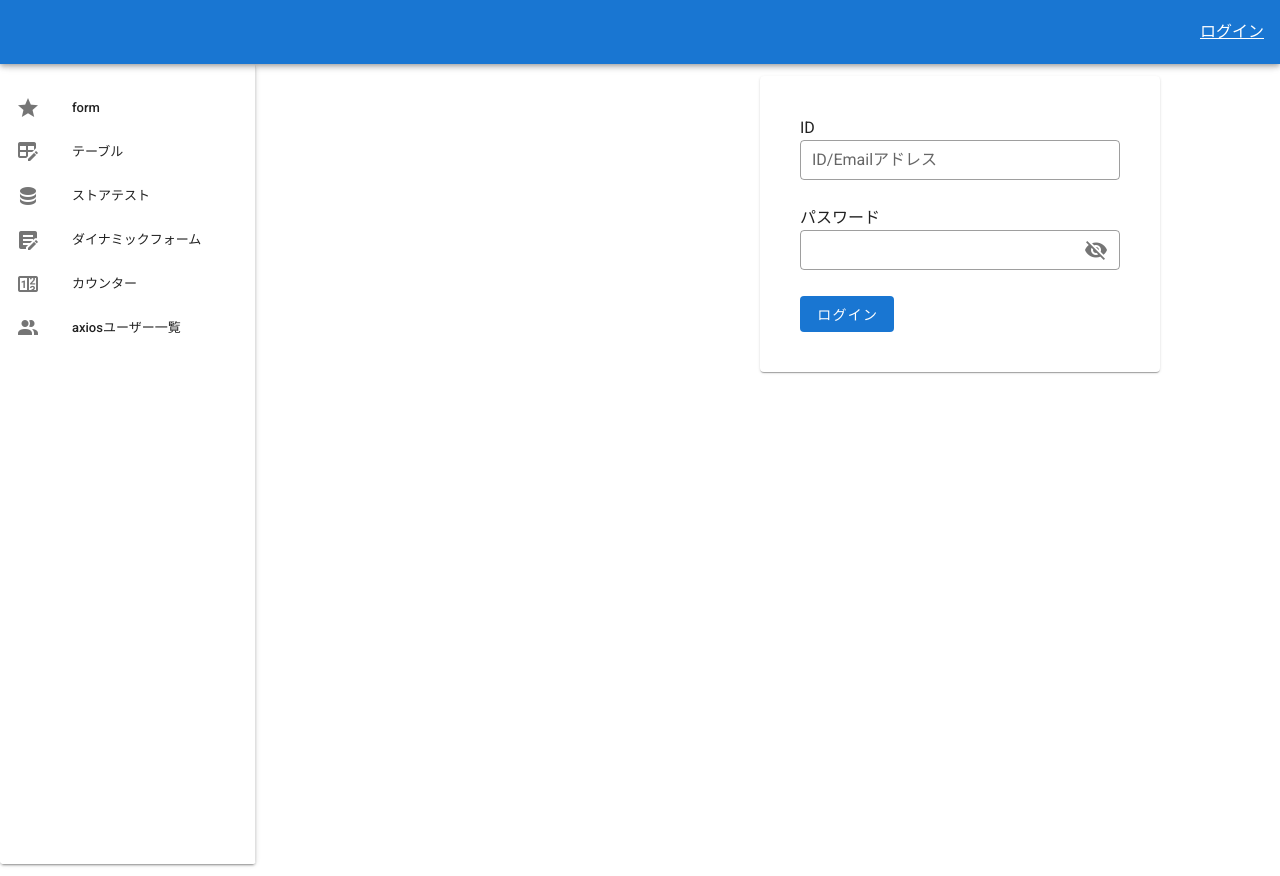
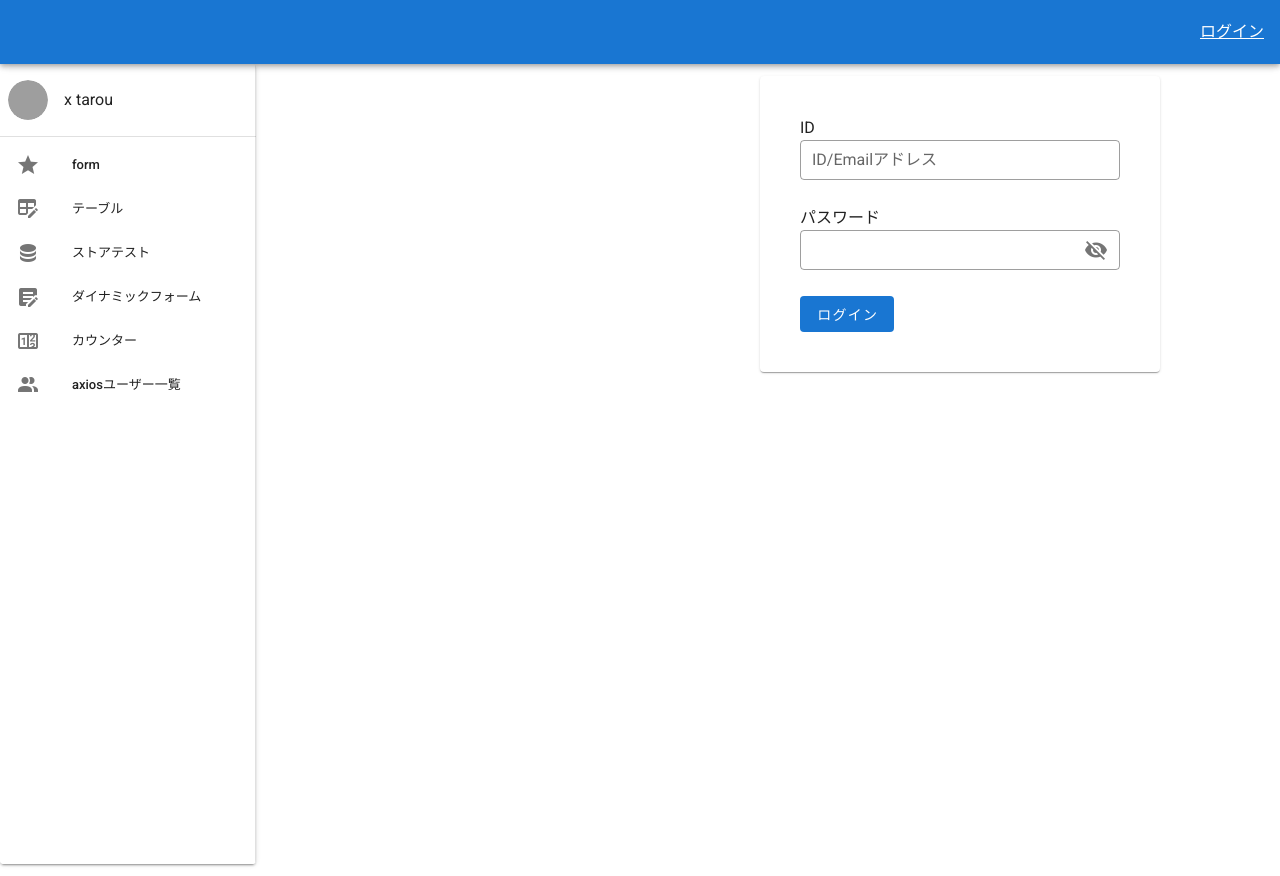
Before and after one commit to basicactor/my-vue2-sandbox, a Vue app: page /login in a window 1280 px wide. Shown: the top 876 px of the page. Built offline with nearby package versions, Linux system fonts and the light colour scheme; grey boxes are pictures that could not be loaded.

Commit message:
サイドナビにアバタープロフィール追加

```diff
--- a/src/layouts/SideNavi.vue
+++ b/src/layouts/SideNavi.vue
@@ -6,7 +6,17 @@
         height="auto"
         :style="{ 'min-height': '100vh' }"
       >
-        <v-list> </v-list>
+        <v-list>
+          <v-list-item class="px-2">
+            <v-list-item-avatar>
+              <v-img
+                src="https://randomuser.me/api/portraits/women/85.jpg"
+              ></v-img>
+            </v-list-item-avatar>
+            <v-list-item-title>x tarou</v-list-item-title>
+          </v-list-item>
+        </v-list>
+        <v-divider />
 
         <v-list nav dense>
           <template v-for="navi in navis">
```
